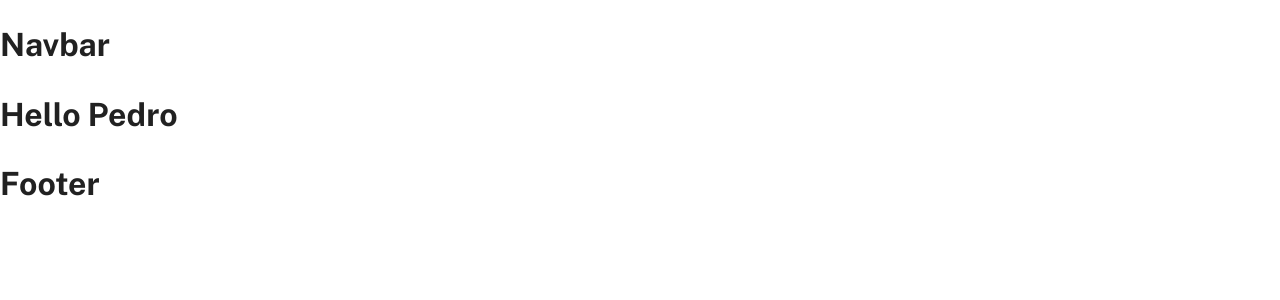
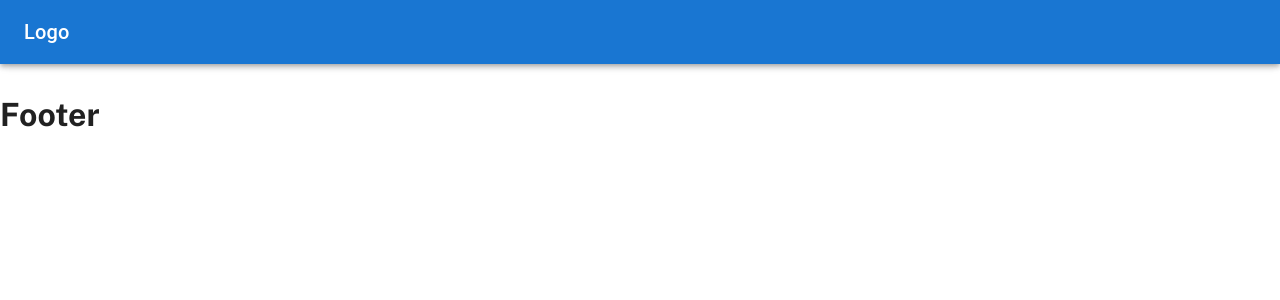
Before and after one commit to pdro-lucas/ProJovem-UI, a Next.js app: page / in a window 1280 px wide. Shown: the top 300 px of the page. Built offline with nearby package versions, Linux system fonts and the light colour scheme.

Commit message:
feat: create navbar component

```diff
--- a/src/components/Navbar/index.tsx
+++ b/src/components/Navbar/index.tsx
@@ -1,3 +1,37 @@
-export default function Navbar() {
-  return <h1>Navbar</h1>;
-}
+import Link from 'next/link';
+
+import { AppBar, Container, Link as MUILink, Toolbar } from '@mui/material';
+import { useState } from 'react';
+
+const Navbar = () => {
+  const [anchorEl, setAnchorEl] = useState<null | HTMLElement>(null);
+
+  const handleOpenNavMenu = (event: React.MouseEvent<HTMLElement>) => {
+    setAnchorEl(event.currentTarget);
+  };
+
+  const handleCloseNavMenu = (event: React.MouseEvent<HTMLElement>) => {
+    setAnchorEl(null);
+  };
+
+  return (
+    <AppBar position="fixed">
+      <Toolbar disableGutters>
+        <Container maxWidth="xl">
+          <Link href="/home" passHref>
+            <MUILink
+              variant="h6"
+              component="button"
+              underline="none"
+              color="white"
+            >
+              Logo
+            </MUILink>
+          </Link>
+        </Container>
+      </Toolbar>
+    </AppBar>
+  );
+};
+
+export default Navbar;
```
